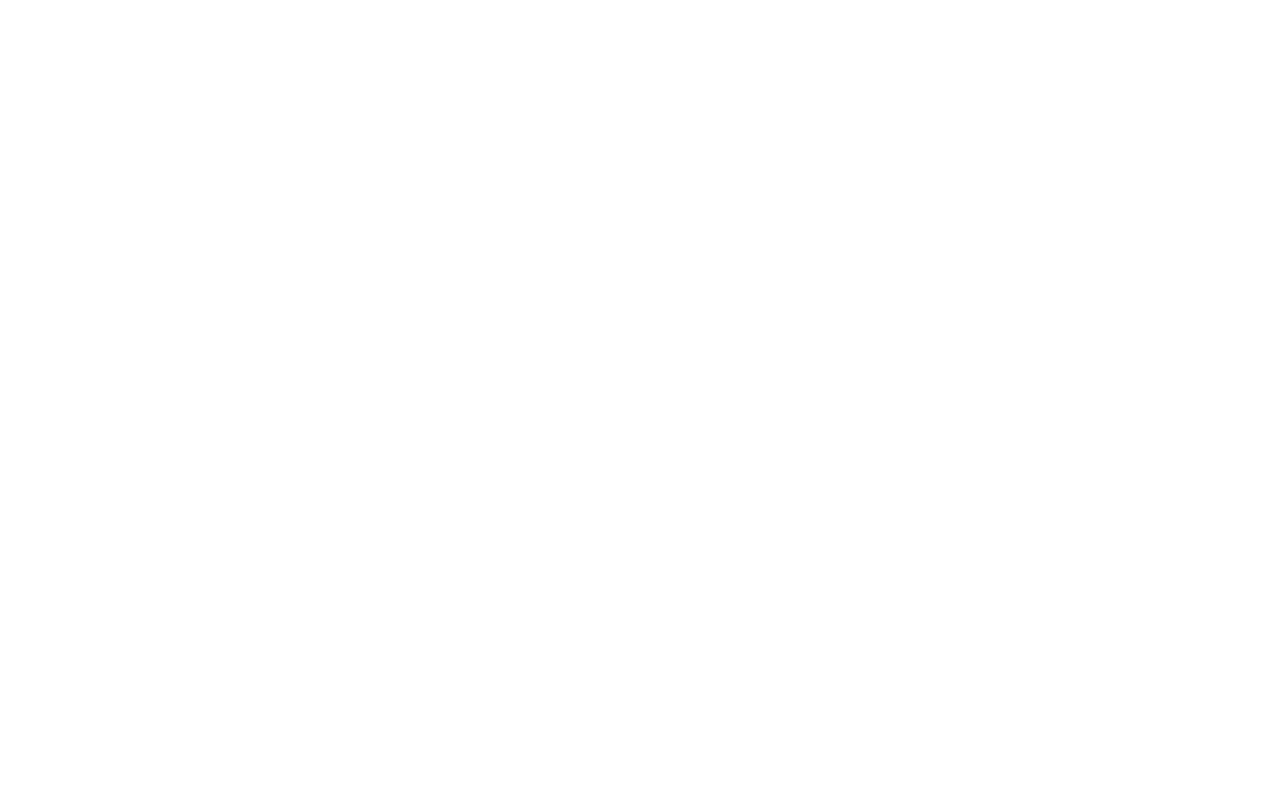
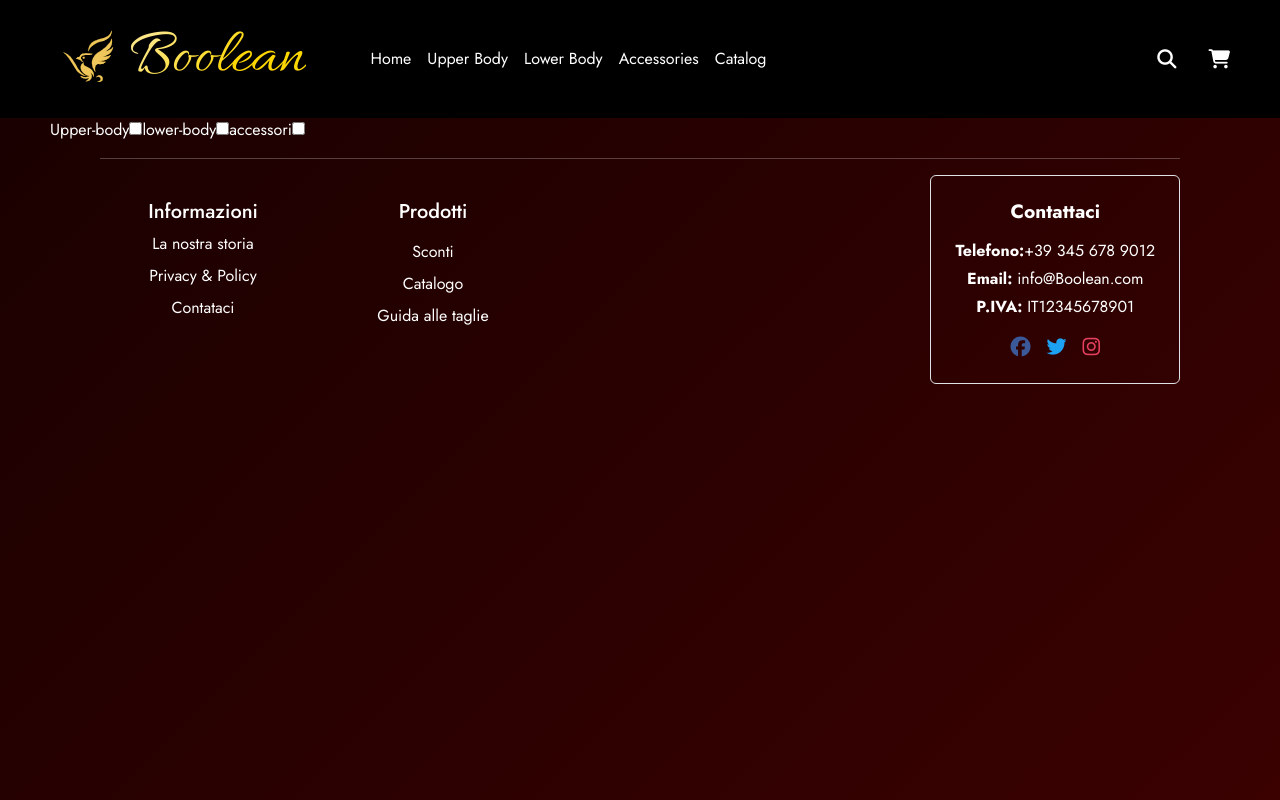
Before and after one commit to RiccardoDelrio/shop, a React (Vite) app in the folder frontend/: page /products in a window 1280 px wide. Before the commit this address had no page. Built offline with nearby package versions, Linux system fonts and the light colour scheme.

Commit message:
Refactor routing for products and enhance Navbar functionality; implement category selection and search parameters

```diff
--- a/frontend/src/App.jsx
+++ b/frontend/src/App.jsx
@@ -22,7 +22,7 @@ function App() {
             <Route path="/" element={<Home />} />
 
             <Route path="/catalogo" element={<Catalogo />} />
-            <Route path='/products/:slug' element={<MacroAreaPage />} />
+            <Route path='/products' element={<MacroAreaPage />} />
             <Route path="/size-table" element={<SizeTable />} />
             <Route path="/story-site" element={<StorySite />} />
             < Route path="/privacy-policy" element={<PrivacyPolicy />} />
--- a/frontend/src/components/Navbar/Navbar.jsx
+++ b/frontend/src/components/Navbar/Navbar.jsx
@@ -2,13 +2,40 @@ import React, { useState } from 'react';
 import './navbar.css'; // Modificato per utilizzare il file CSS normale
 import SearchBar from '../SearchBar/SearchBar';
 import Cart from '../Cart/Cart';
-import { Link } from 'react-router';
+import { Link, useNavigate } from 'react-router-dom'; // Aggiungi useNavigate
+import { useGlobal } from '../../contexts/GlobalContext';
 
 const Navbar = () => {
+    const navigate = useNavigate();
     const [isMenuOpen, setIsMenuOpen] = useState(false);
+    const {
+        fetchIndexMacroArea,
+        accessories,
+        setAccessories,
+        bottom,
+        setBottom,
+        top,
+        setTop,
+        visualizedProducts,
+        setVisualizedProducts
+    } = useGlobal();
 
     const toggleMenu = () => {
         setIsMenuOpen(!isMenuOpen);
+    };
+
+    const handleCategoryClick = (macroArea, setMacroArea, title) => {
+        // Aggiorna i dati
+        if (macroArea.length > 0) {
+            setVisualizedProducts(macroArea);
+        } else {
+            fetchIndexMacroArea(title, (data) => {
+                setMacroArea(data);
+                setVisualizedProducts(data);
+            });
+        }
+        // Naviga alla pagina prodotti con il parametro
+        navigate(`/products?macro_area=${title}`);
     };
 
     return (
@@ -21,12 +48,23 @@ const Navbar = () => {
                 </div>
 
                 <ul className={`ul ${isMenuOpen ? 'menuOpen' : ''}`}>
-                    <li className="navlink"><Link to={'/'}>Home</Link></li>
-                    <li className="navlink"><Link to={'/'}>Upper Body</Link></li>
-                    <li className="navlink"><Link to={'/'}>Lower Body</Link></li>
-                    <li className="navlink"><Link to={'/'}>Accessories</Link></li>
-                    <li className="navlink"><Link to={'/catalogo'}>Catalog</Link></li>
-
+                    <li className="navlink"><Link to="/">Home</Link></li>
+                    <li className="navlink">
+                        <span onClick={() => handleCategoryClick(top, setTop, 'upper-body')}>
+                            Upper Body
+                        </span>
+                    </li>
+                    <li className="navlink">
+                        <span onClick={() => handleCategoryClick(bottom, setBottom, 'lower-body')}>
+                            Lower Body
+                        </span>
+                    </li>
+                    <li className="navlink">
+                        <span onClick={() => handleCategoryClick(accessories, setAccessories, 'accessori')}>
+                            Accessories
+                        </span>
+                    </li>
+                    <li className="navlink"><Link to="/catalogo">Catalog</Link></li>
                 </ul>
             </div>
             {/* Left nav */}
--- a/frontend/src/contexts/GlobalContext.jsx
+++ b/frontend/src/contexts/GlobalContext.jsx
@@ -37,6 +37,7 @@ function GlobalProvider({ children }) {
             .then(res => res.json())
             .then(data => {
                 setRandomProducts(data); // Save random products to state
+                return data
             });
     }
 
@@ -75,7 +76,9 @@ function GlobalProvider({ children }) {
                 visualizedProducts,
                 setVisualizedProducts,
                 fetchProductsByCategory,
-                fetchIndexMacroArea, // Expose category filter function
+                fetchIndexMacroArea,
+                fetchRandomProducts,
+                randomProducts, // Expose category filter function
             }}
         >
             {children}
--- a/frontend/src/pages/Home.jsx
+++ b/frontend/src/pages/Home.jsx
@@ -1,7 +1,8 @@
 import Jumbotron from "../components/Jumbotron/jumbotron";
 import CategoryCards from "../components/CategoryCards/CategoryCards";
 import { useGlobal } from "../contexts/GlobalContext";
-import { Link } from "react-router";
+import { Link, useParams, useSearchParams } from "react-router";
+import { useEffect } from "react";
 export default function Home() {
     const {
         fetchIndexMacroArea,
--- a/frontend/src/pages/MacroAreaPage.jsx
+++ b/frontend/src/pages/MacroAreaPage.jsx
@@ -1,9 +1,26 @@
 import React, { useEffect } from 'react'
-import { useParams } from 'react-router'
+import { useLocation, useParams, useSearchParams } from 'react-router'
 import { useGlobal } from '../contexts/GlobalContext'
 
 const MacroAreaPage = () => {
+    const [searchParams, setSearchParams] = useSearchParams()
+    const location = useLocation()
+    const params = new URLSearchParams();
+
+    const setMultipleParams = () => {
+        setSearchParams(params)
+
+    }
+    useEffect(() => {
+        setMultipleParams()
+        fetchData()
+    }, [])
+    console.log(searchParams.getAll('macro_area'));
+    console.log('params', params);
+
+    /* Params */
     const { slug } = useParams()
+    /* Global context */
     const {
         fetchIndexMacroArea,
         accessories,
@@ -15,6 +32,8 @@ const MacroAreaPage = () => {
         visualizedProducts,
         setVisualizedProducts
     } = useGlobal()
+
+    /* Find this area */
 
     const areas = [{
         state: accessories,
@@ -33,31 +52,90 @@ const MacroAreaPage = () => {
 
     }]
 
-    const thisArea = areas.find(area => area.name === slug)
+    const thisArea = areas.find(area => area.name === slug) || null
 
     console.log(thisArea);
 
+    const foundedArea = areas.filter(area => searchParams.getAll('macro_area').includes(area.name))
+    console.log('FindArea', foundedArea);
 
+
+    /*     function fetchData() {
+            if (visualizedProducts.length < 1) {
+                fetchIndexMacroArea(thisArea.name, (data) => {
+                    thisArea.setState(data)
+                    setVisualizedProducts(data)
+                })
+
+            }
+        } */
     function fetchData() {
         if (visualizedProducts.length < 1) {
-            fetchIndexMacroArea(thisArea.name, (data) => {
-                thisArea.setState(data)
-                setVisualizedProducts(data)
+            let allProducts = [];
+            let completedFetches = 0
+            foundedArea.forEach(area => {
+                fetchIndexMacroArea(area.name, (data) => {
+                    area.setState(data)
+                    allProducts = [...allProducts, ...data]
+                    completedFetches++
+                    if (completedFetches === foundedArea.length) {
+                        setVisualizedProducts(allProducts)
+                    }
+                })
             })
-
         }
     }
-    useEffect(() => {
-        fetchData()
-    }, [slug])
+    /*     useEffect(() => {
+            if (thisArea) {
+
+                fetchData()
+            }
+        }, [slug]) */
 
 
 
-    console.log(visualizedProducts);
+    console.log('Prodotti visualizzati', visualizedProducts);
+    function handleCheck(e) {
+        const current = new URLSearchParams(searchParams);
+        const name = e.target.name;
+
+        if (searchParams.getAll('macro_area').includes(name)) {
+            // Rimuovi il parametro
+            current.delete('macro_area', name);
+        } else {
+            // Aggiungi il parametro
+            current.append('macro_area', name);
+        }
+
+        setSearchParams(current);
+    }
 
     return (
         <div>
-
+            <label className='text-white' htmlFor="upper-body">Upper-body</label>
+            <input
+                onChange={handleCheck}
+                checked={searchParams.getAll('macro_area').includes('upper-body')}
+                type="checkbox"
+                name="upper-body"
+                id="upper-body"
+            />
+            <label className='text-white' htmlFor="lower-body">lower-body</label>
+            <input
+                onChange={handleCheck}
+                checked={searchParams.getAll('macro_area').includes('lower-body')}
+                type="checkbox"
+                name="lower-body"
+                id="lower-body"
+            />
+            <label className='text-white' htmlFor="accessori">accessori</label>
+            <input
+                onChange={handleCheck}
+                checked={searchParams.getAll('macro_area').includes('accessori')}
+                type="checkbox"
+                name="accessori"
+                id="accessori"
+            />
         </div>
     )
 }
```
